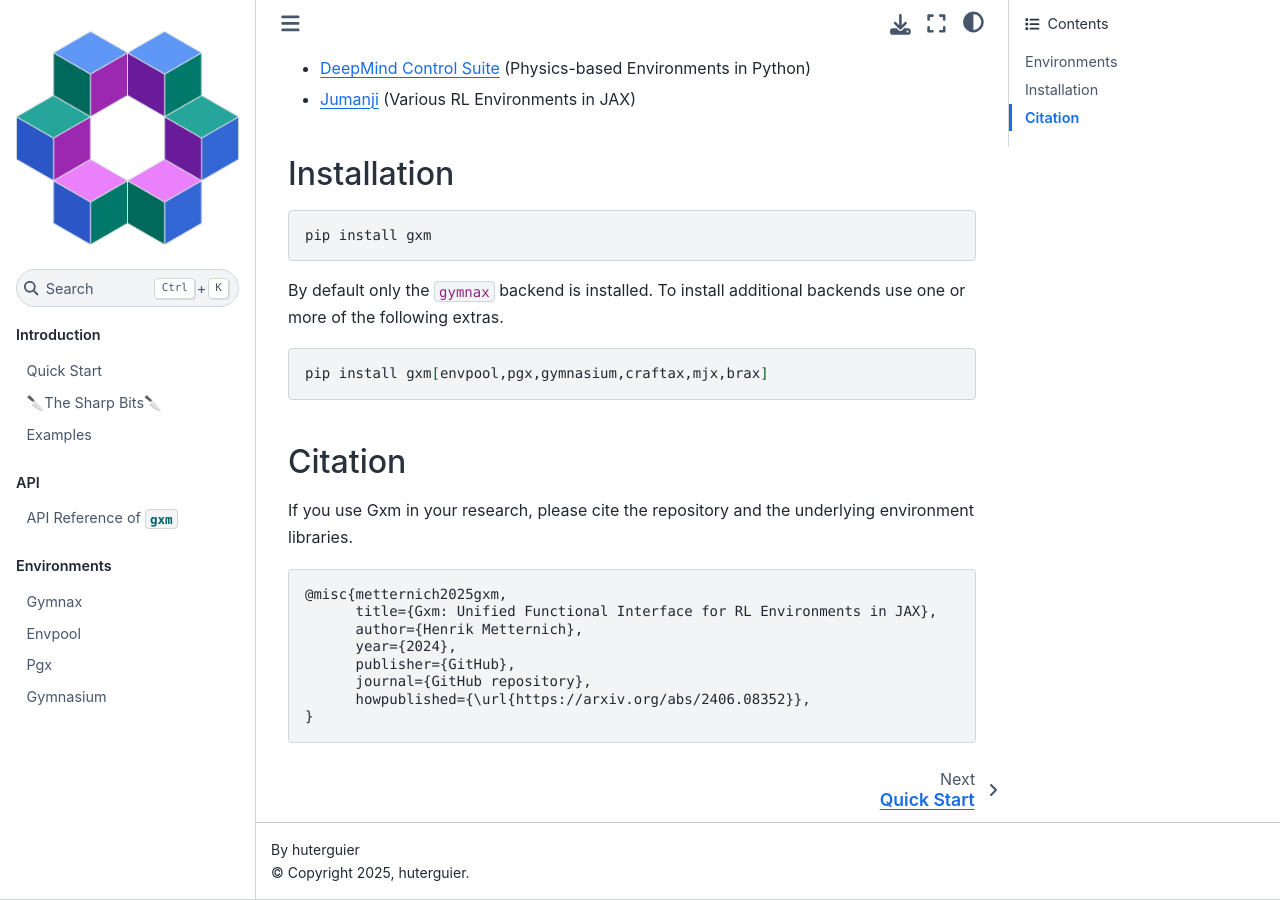
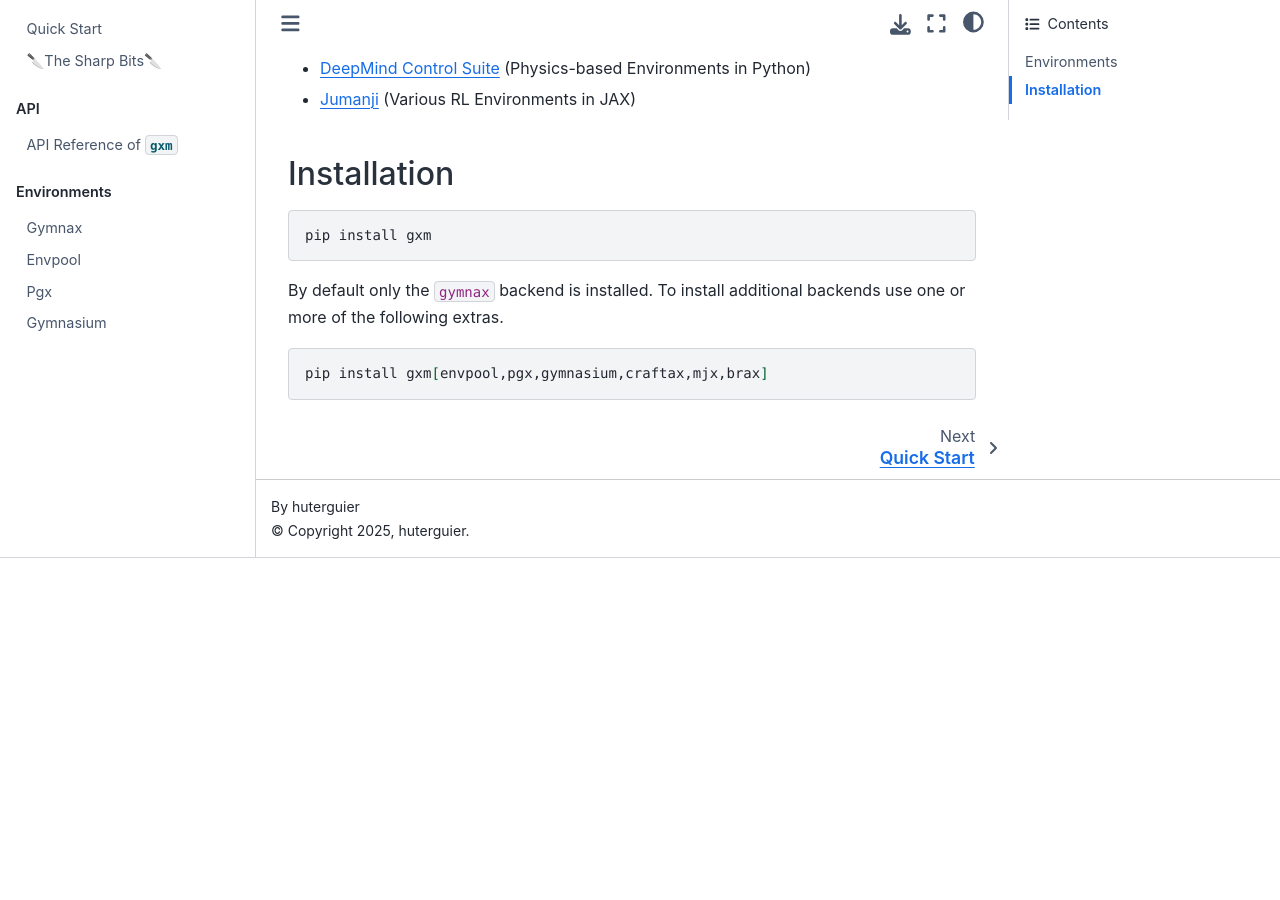
Before and after one commit to huterguier/gxm, a Sphinx documentation site: the page built from docs/index.md, in a window 1280 px wide and 900 px high, scrolled down 728 px. Built offline with Sphinx 7.4.7 and the Sphinx Book theme 1.1.4, drawn with Linux system fonts in a browser that asks for light colours; some web fonts are replaced; pages that are not in the unit, such as notebooks, are missing from menus; after the commit the page ends 1286 px from its top, so only the background shows below that.

Commit message:
improved docs

````diff
--- a/docs/index.md
+++ b/docs/index.md
@@ -35,19 +35,6 @@ By default only the `gymnax` backend is installed. To install additional backend
 pip install gxm[envpool,pgx,gymnasium,craftax,mjx,brax]
 ```
 
-## Citation
-If you use Gxm in your research, please cite the repository and the underlying environment libraries.
-```txt
-@misc{metternich2025gxm,
-      title={Gxm: Unified Functional Interface for RL Environments in JAX},
-      author={Henrik Metternich},
-      year={2024},
-      publisher={GitHub},
-      journal={GitHub repository},
-      howpublished={\url{https://arxiv.org/abs/2406.08352}},
-}
-```
-
 ```{toctree}
 :hidden:
 :maxdepth: 2
@@ -55,7 +42,6 @@ If you use Gxm in your research, please cite the repository and the underlying e
 
 quick_start
 the_sharp_bits
-examples
 ```
 
 ```{toctree}
````
Also changed, not shown: docs/api/gxm.rst (+15 -2 lines), docs/the_sharp_bits.md (+3 -3 lines).
